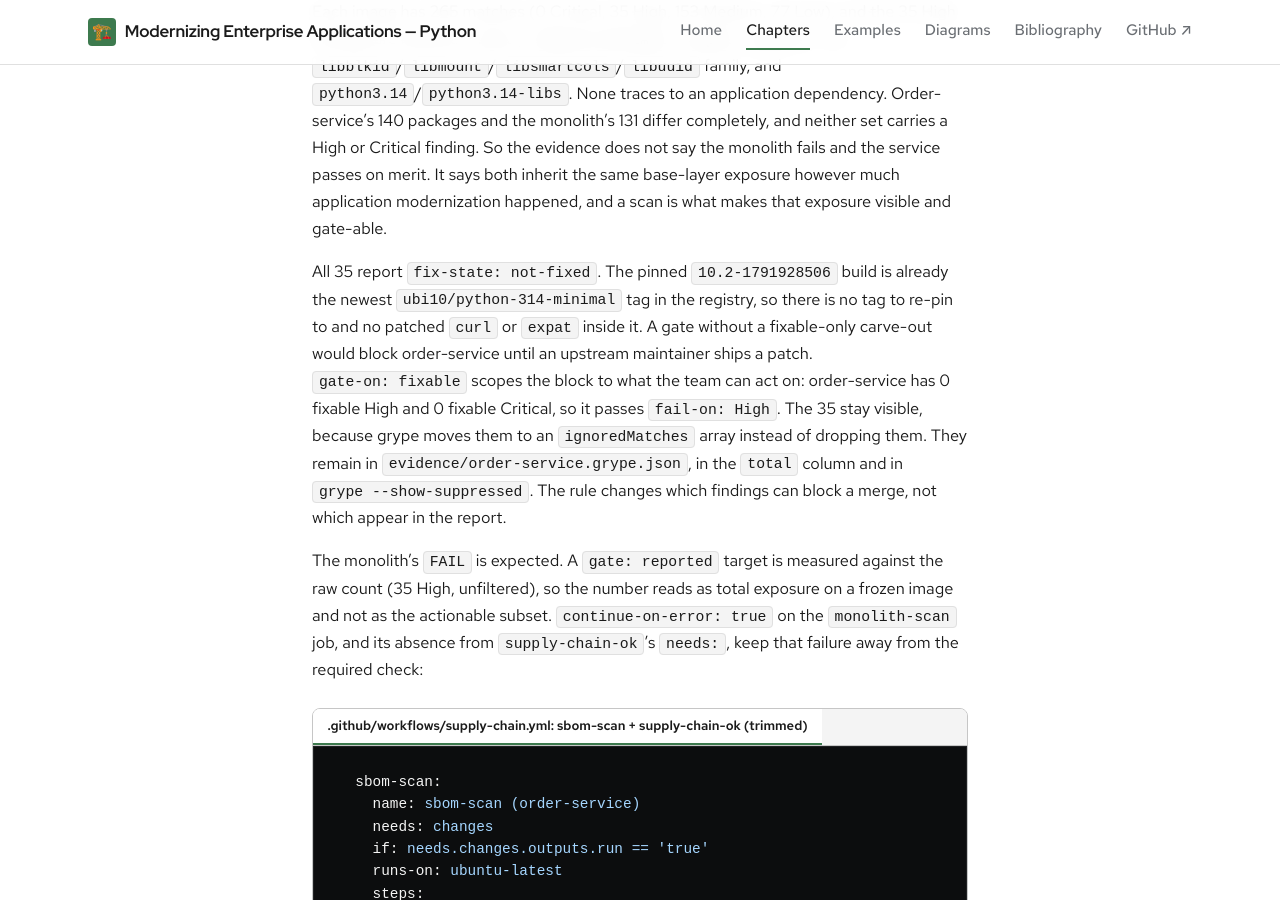
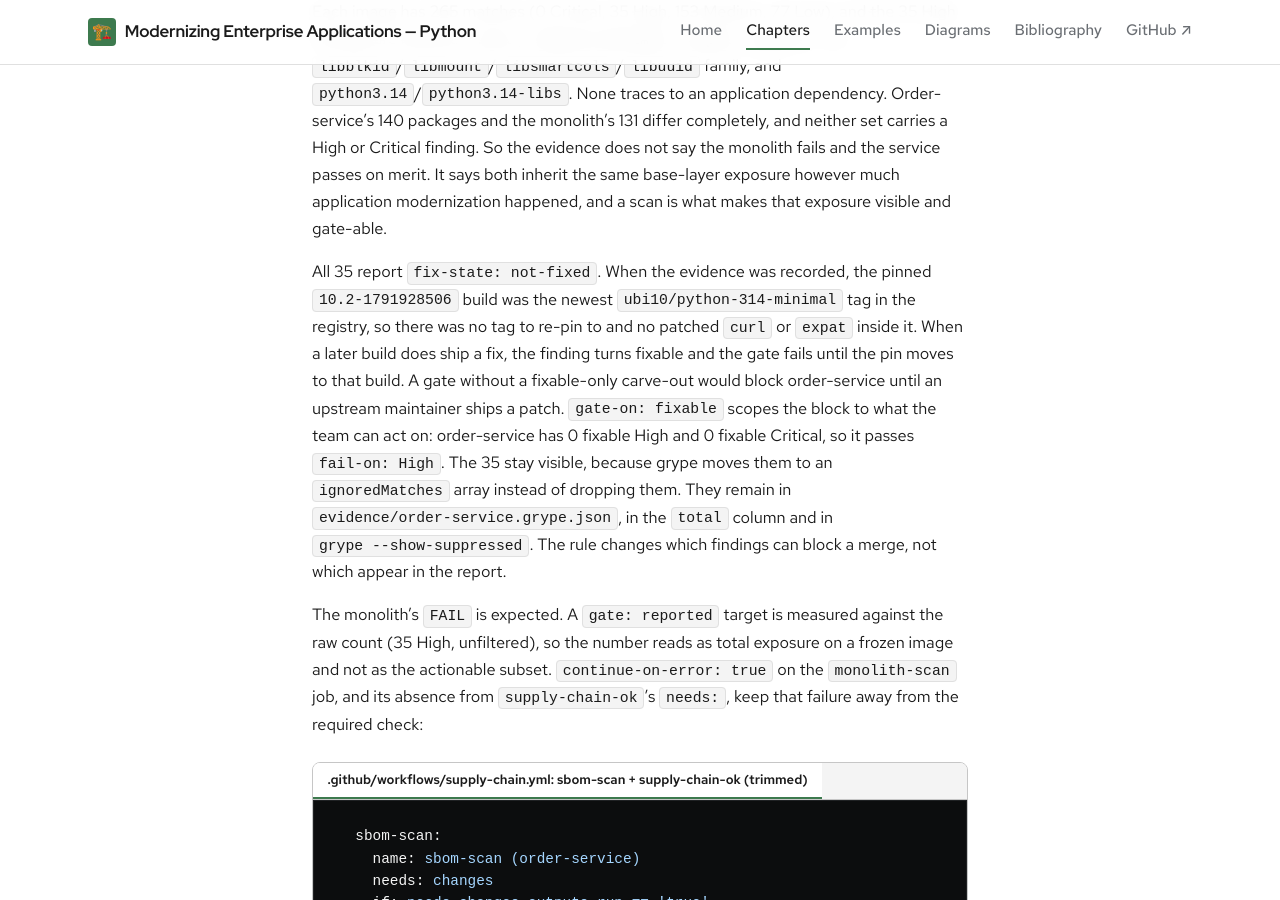
Before and after one commit to patterncatalyst/modernizing-enterprise-applications-python, a Jekyll site: the page built from _docs/31-cicd-gitops-supply-chain.md, in a window 1280 px wide and 900 px high, scrolled down 7501 px. Built offline with Jekyll 4.4.1, drawn with Linux system fonts in a browser that asks for light colours; some web fonts are replaced.

Commit message:
fix(r12): pin the UBI 10 Python base to 10.2-1793853808
The supply-chain gate found fixable High CVEs (util-linux family, glibc) in
10.2-1791928506; 10.2-1793853808 ships libblkid 2.40.2-18.el10_2.20 and
glibc 2.39-145.el10_2. Chapter 31 now states the old pin as the recorded
state and what happens when a fix ships.

```diff
--- a/_docs/31-cicd-gitops-supply-chain.md
+++ b/_docs/31-cicd-gitops-supply-chain.md
@@ -126,7 +126,7 @@ monolith       [before/reported] components=5690 total(Critical=0  High=35 Mediu
 
 Each image has 265 matches (0 Critical, 35 High, 153 Medium, 77 Low), and the 35 High findings are identical: `curl`/`libcurl-minimal`, `expat`, `gnutls`, the `libblkid`/`libmount`/`libsmartcols`/`libuuid` family, and `python3.14`/`python3.14-libs`. None traces to an application dependency. Order-service's 140 packages and the monolith's 131 differ completely, and neither set carries a High or Critical finding. So the evidence does not say the monolith fails and the service passes on merit. It says both inherit the same base-layer exposure however much application modernization happened, and a scan is what makes that exposure visible and gate-able.
 
-All 35 report `fix-state: not-fixed`. The pinned `10.2-1791928506` build is already the newest `ubi10/python-314-minimal` tag in the registry, so there is no tag to re-pin to and no patched `curl` or `expat` inside it. A gate without a fixable-only carve-out would block order-service until an upstream maintainer ships a patch. `gate-on: fixable` scopes the block to what the team can act on: order-service has 0 fixable High and 0 fixable Critical, so it passes `fail-on: High`. The 35 stay visible, because grype moves them to an `ignoredMatches` array instead of dropping them. They remain in `evidence/order-service.grype.json`, in the `total` column and in `grype --show-suppressed`. The rule changes which findings can block a merge, not which appear in the report.
+All 35 report `fix-state: not-fixed`. When the evidence was recorded, the pinned `10.2-1791928506` build was the newest `ubi10/python-314-minimal` tag in the registry, so there was no tag to re-pin to and no patched `curl` or `expat` inside it. When a later build does ship a fix, the finding turns fixable and the gate fails until the pin moves to that build. A gate without a fixable-only carve-out would block order-service until an upstream maintainer ships a patch. `gate-on: fixable` scopes the block to what the team can act on: order-service has 0 fixable High and 0 fixable Critical, so it passes `fail-on: High`. The 35 stay visible, because grype moves them to an `ignoredMatches` array instead of dropping them. They remain in `evidence/order-service.grype.json`, in the `total` column and in `grype --show-suppressed`. The rule changes which findings can block a merge, not which appear in the report.
 
 The monolith's `FAIL` is expected. A `gate: reported` target is measured against the raw count (35 High, unfiltered), so the number reads as total exposure on a frozen image and not as the actionable subset. `continue-on-error: true` on the `monolith-scan` job, and its absence from `supply-chain-ok`'s `needs:`, keep that failure away from the required check:
 
```
Also changed, not shown: 11 other files.
